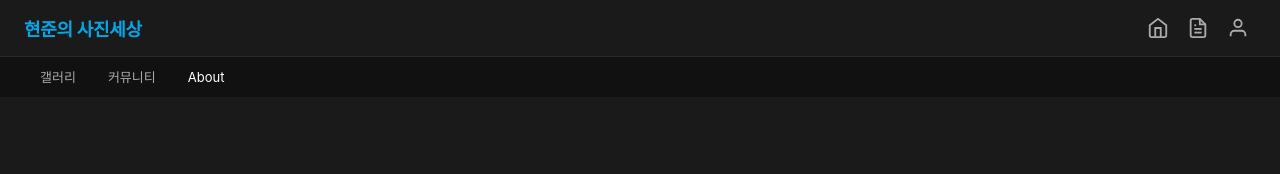
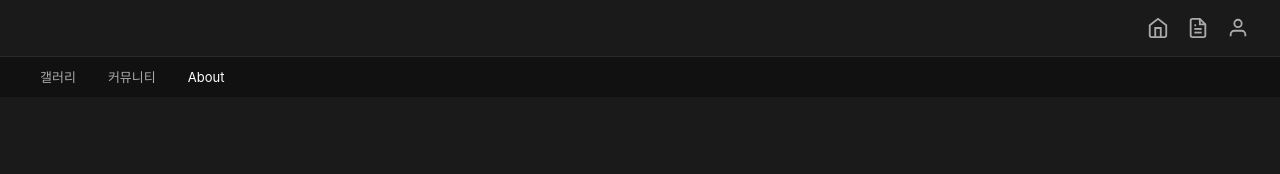
Before and after one commit to DavidLee-hub/junphoto-gallery, a plain HTML site: page about.html in a window 1280 px wide. Shown: the top 174 px of the page. Drawn offline with nearby package versions, Linux system fonts and the light colour scheme; a web font is replaced by a local one.

Commit message:
헤더 로고 텍스트 "현준의 사진세상" 제거
로고가 없어져 아이콘 그룹이 항상 헤더 오른쪽에 위치하도록
header__inner의 justify-content를 flex-end로 변경.

Co-Authored-By: Claude Sonnet 5 <noreply@anthropic.com>

```diff
--- a/about.html
+++ b/about.html
@@ -29,9 +29,6 @@
   <!-- 헤더 -->
   <header class="header" id="header">
     <div class="header__inner">
-
-      <!-- 로고 -->
-      <a href="gallery.html" class="header__logo">현준의 사진세상</a>
 
       <!-- 헤더 우측 아이콘 그룹 -->
       <div class="header__icons">
--- a/css/base.css
+++ b/css/base.css
@@ -125,19 +125,9 @@ body {
 .header__inner {
   display: flex;
   align-items: center;
-  justify-content: space-between;
+  justify-content: flex-end;
   padding: 0 var(--spacing-lg);
   height: var(--header-height);
-}
-
-/* 로고 */
-.header__logo {
-  flex-shrink: 0;
-  font-size: 18px;
-  font-weight: 700;
-  color: var(--color-secondary);
-  letter-spacing: -0.3px;
-  white-space: nowrap;
 }
 
 /* 검색바 */
@@ -552,9 +542,6 @@ body {
   /* 검색바 숨김 */
   .header__search { display: none; }
 
-  /* 로고 크기 축소 */
-  .header__logo { font-size: 15px; }
-
   /* 폰트 크기 축소 */
   :root {
     --font-size-h1: 28px;
```
Also changed, not shown: admin.html (+0 -1 lines), board.html (+0 -3 lines), gallery.html (+0 -3 lines), post.html (+0 -1 lines), write.html (+0 -1 lines).
